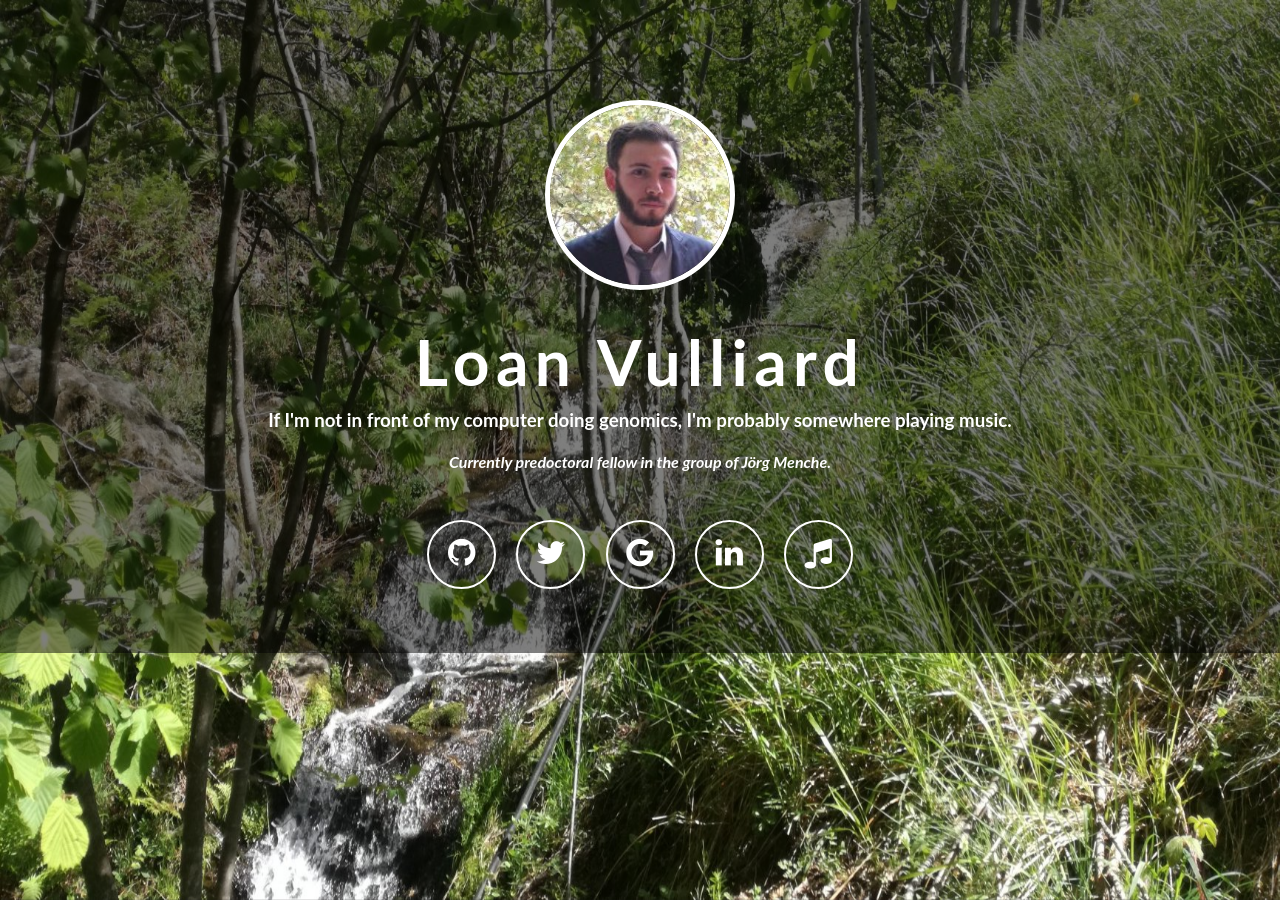
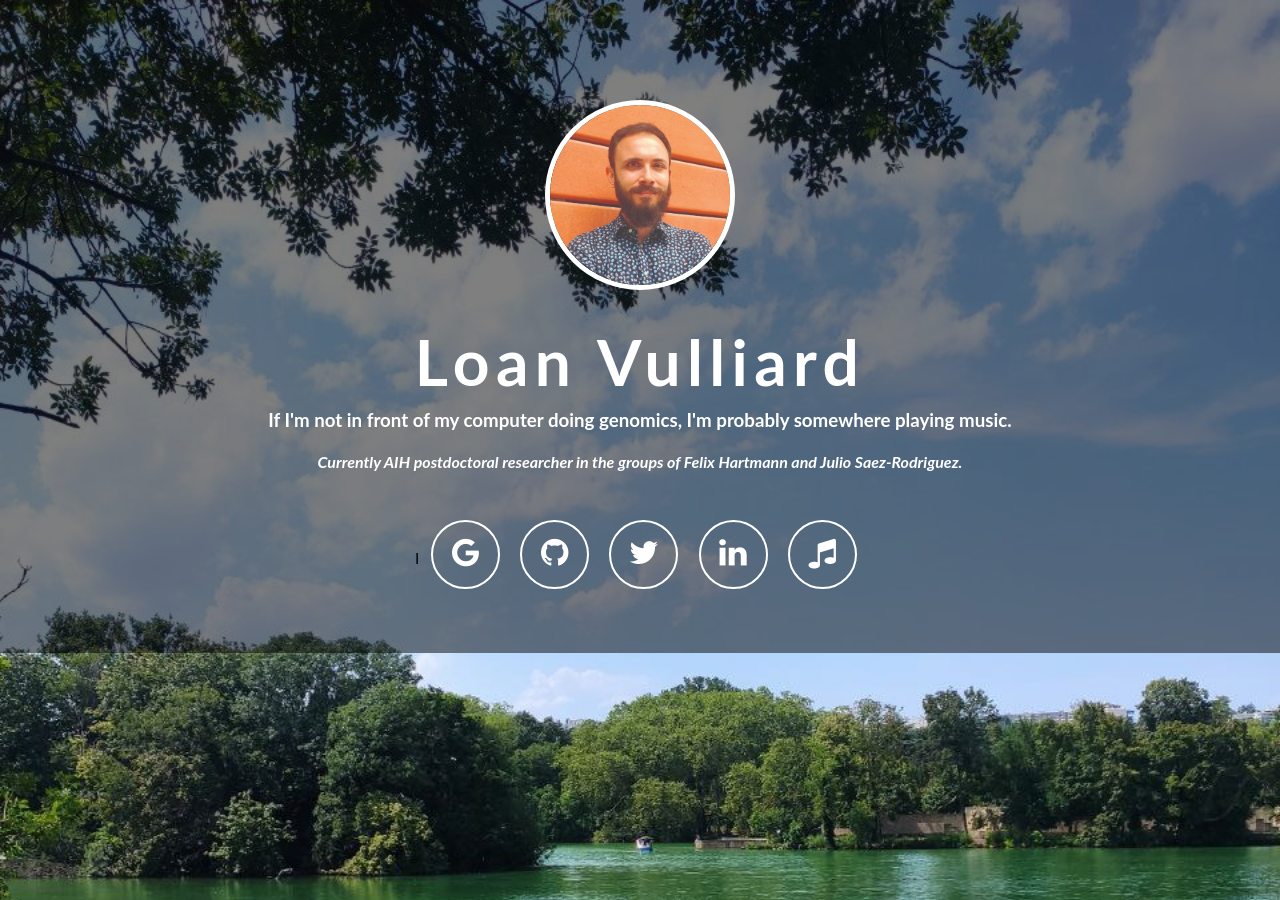
Before and after one commit to lvulliard/lvulliard.github.io, a Jekyll site: the page built from index.html, in a window 1280 px wide. Built offline with Jekyll 4.4.1, drawn with Linux system fonts in a browser that asks for light colours; nearby versions of some CDN libraries.

Commit message:
Update pictures and position

```diff
--- a/index.html
+++ b/index.html
@@ -29,19 +29,19 @@ permalink: /
 
             <h1>{{ site.name }}</h1>
             <h3>{{ site.description }}</h3>
-            <h4><i>Currently predoctoral fellow in the <a class = "inline-link" href="https://menchelab.com/">group of Jörg Menche.</a></i></h4>
+	    <h4><i>Currently <a class = "inline-link" href="https://www.aih-cluster.ai/">AIH</a> postdoctoral researcher in the groups of <a class = "inline-link" href="https://www.dkfz.de/en/systemimmunologie-und-einzelzell-biologie/index.php">Felix Hartmann</a> and <a class = "inline-link" href="https://saezlab.org/">Julio Saez-Rodriguez</a>.</i></h4>
 
                 <ul>
+                    {% if site.scholar_username %}l
+                    <li><a class="fa fa-2x fa-google" href="https://scholar.google.com/citations?user={{ site.scholar_username }}"><span class="description">Scholar</span></a></li>
+                    {% endif %}
+
                     {% if site.github_username %}
                     <li><a class="fa fa-2x fa-github" href="https://github.com/{{ site.github_username }}"><span class="description">GitHub</span></a></li>
                     {% endif %}
 
                     {% if site.twitter_username %}
                     <li><a class="fa fa-2x fa-twitter" href="https://twitter.com/{{ site.twitter_username }}"><span class="description">Twitter</span></a></li>
-                    {% endif %}
-
-                    {% if site.scholar_username %}
-                    <li><a class="fa fa-2x fa-google" href="https://scholar.google.com/citations?user={{ site.scholar_username }}"><span class="description">Scholar</span></a></li>
                     {% endif %}
 
                     {% if site.linkedin_username %}
```
Also changed, not shown: imgs/background.jpg, imgs/pic.jpeg.
